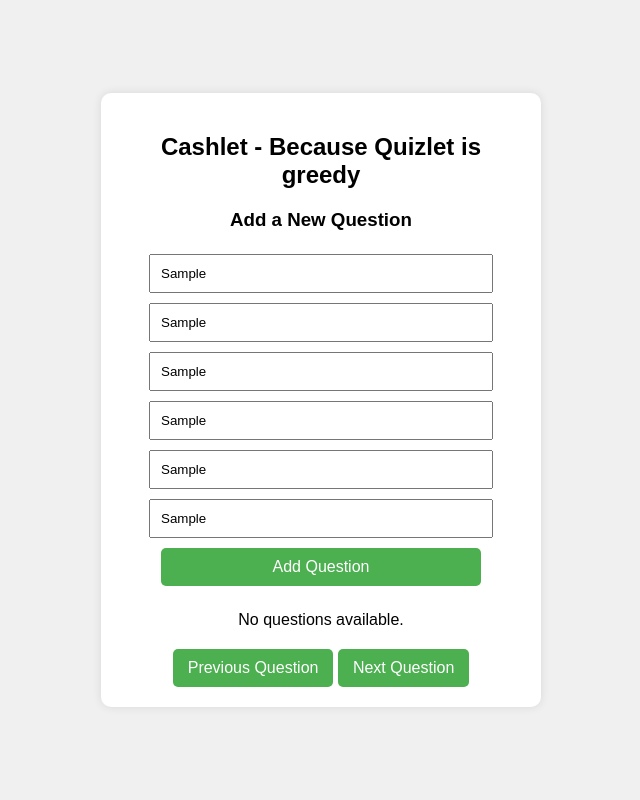
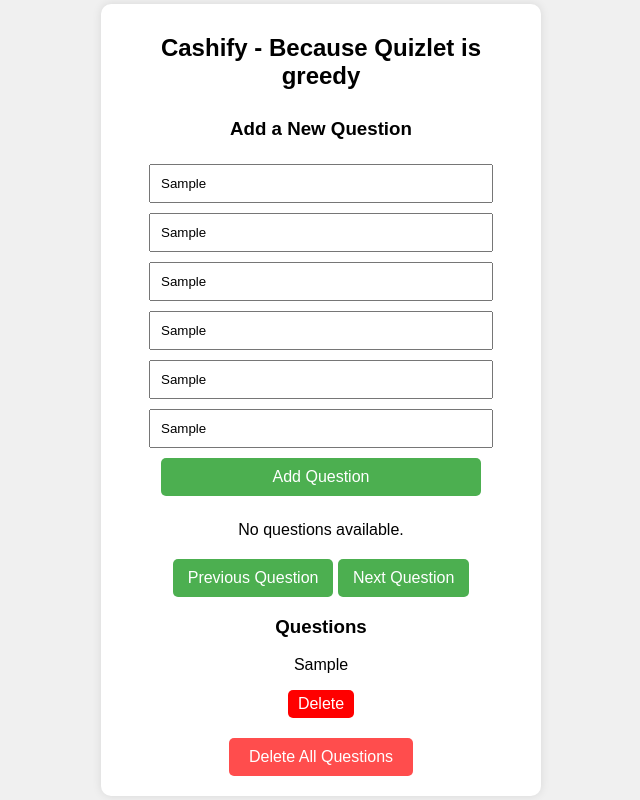
Before and after one commit to Meep809/Cashlet, a plain HTML site: page index.html in a window 1280 px wide. Both pictures are taken after typing "Sample", "Sample", "Sample", "Sample", "Sample", "Sample" into the empty fields and a click on the button "Add Question". Shown: the whole page, without its empty margins (319-959 px from the left). Drawn offline with Linux system fonts and the light colour scheme.

Commit message:
Update index.html

```diff
--- a/index.html
+++ b/index.html
@@ -3,7 +3,7 @@
 <head>
   <meta charset="UTF-8">
   <meta name="viewport" content="width=device-width, initial-scale=1.0">
-  <title>Cashlet</title>
+  <title>Cashify</title>
   <style>
     body {
       font-family: Arial, sans-serif;
@@ -21,6 +21,10 @@
       box-shadow: 0 0 10px rgba(0, 0, 0, 0.1);
       width: 400px;
       text-align: center;
+    }
+    h2 {
+      padding: 10px;
+      margin: 0;
     }
     .answer {
       margin: 10px 0;
@@ -59,12 +63,35 @@
     button:hover {
       background-color: #45a049;
     }
+    .delete-btn {
+      background-color: red;
+      color: white;
+      padding: 5px 10px;
+      border: none;
+      border-radius: 5px;
+      cursor: pointer;
+    }
+    .delete-btn:hover {
+      background-color: darkred;
+    }
+    .clear-btn {
+      background-color: #ff4d4d;
+      color: white;
+      padding: 10px 20px;
+      border: none;
+      border-radius: 5px;
+      margin-top: 20px;
+      cursor: pointer;
+    }
+    .clear-btn:hover {
+      background-color: #e60000;
+    }
   </style>
 </head>
 <body>
 
   <div class="quiz-container">
-    <h2>Cashlet - Because Quizlet is greedy</h2>
+    <h2>Cashify - Because Quizlet is greedy</h2>
 
     <div class="input-container">
       <h3>Add a New Question</h3>
@@ -85,6 +112,11 @@
       <button onclick="previousQuestion()">Previous Question</button>
       <button onclick="nextQuestion()">Next Question</button>
     </div>
+
+    <h3>Questions</h3>
+    <div id="question-list"></div>
+
+    <button class="clear-btn" onclick="clearQuiz()">Delete All Questions</button>
   </div>
 
   <script>
@@ -158,6 +190,7 @@
       quizData.push(newQuestionData);
       localStorage.setItem("quizData", JSON.stringify(quizData)); // Save to localStorage
       alert("Question added!");
+      renderQuestionList();
     }
 
     // Function to move to the next question
@@ -172,8 +205,45 @@
       renderQuestion();
     }
 
+    // Function to render the list of questions
+    function renderQuestionList() {
+      const questionListDiv = document.getElementById("question-list");
+      questionListDiv.innerHTML = "";
+
+      quizData.forEach((question, index) => {
+        const questionDiv = document.createElement("div");
+        questionDiv.innerHTML = `
+          <p>${question.question}</p>
+          <button class="delete-btn" onclick="deleteQuestion(${index})">Delete</button>
+        `;
+        questionListDiv.appendChild(questionDiv);
+      });
+    }
+
+    // Function to delete a question
+    function deleteQuestion(index) {
+      quizData.splice(index, 1); // Remove the question from the array
+      localStorage.setItem("quizData", JSON.stringify(quizData)); // Update localStorage
+      renderQuestionList(); // Re-render the list of questions
+      if (currentQuestion >= quizData.length) {
+        currentQuestion = quizData.length - 1; // Adjust current question if it's deleted
+      }
+      renderQuestion();
+    }
+
+    // Function to clear all questions
+    function clearQuiz() {
+      if (confirm("Are you sure you want to delete all questions?")) {
+        quizData = [];
+        localStorage.setItem("quizData", JSON.stringify(quizData)); // Clear localStorage
+        renderQuestionList(); // Re-render the empty list
+        renderQuestion(); // Clear the current question
+      }
+    }
+
     // Initialize by rendering the first question if available
     renderQuestion();
+    renderQuestionList();
   </script>
 
 </body>
```
